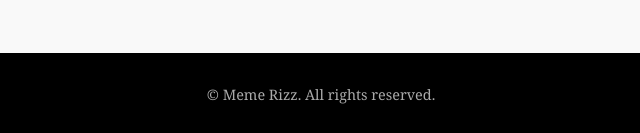
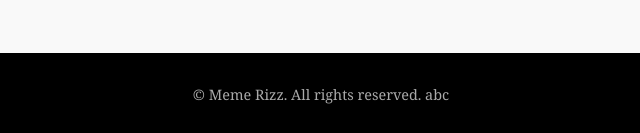
Before and after one commit to Milara-gregory/memerizz, a plain HTML site: page index.html in a window 1280 px wide. Shown: the part 2085-2218 px from the top of the page, 319-959 px from the left. Drawn offline with Linux system fonts and the light colour scheme.

Commit message:
change footer

```diff
--- a/index.html
+++ b/index.html
@@ -242,7 +242,7 @@
   </section>
 
   <footer>
-    &copy; Meme Rizz. All rights reserved.
+    &copy; Meme Rizz. All rights reserved. abc
   </footer>
 
   <script>
```
